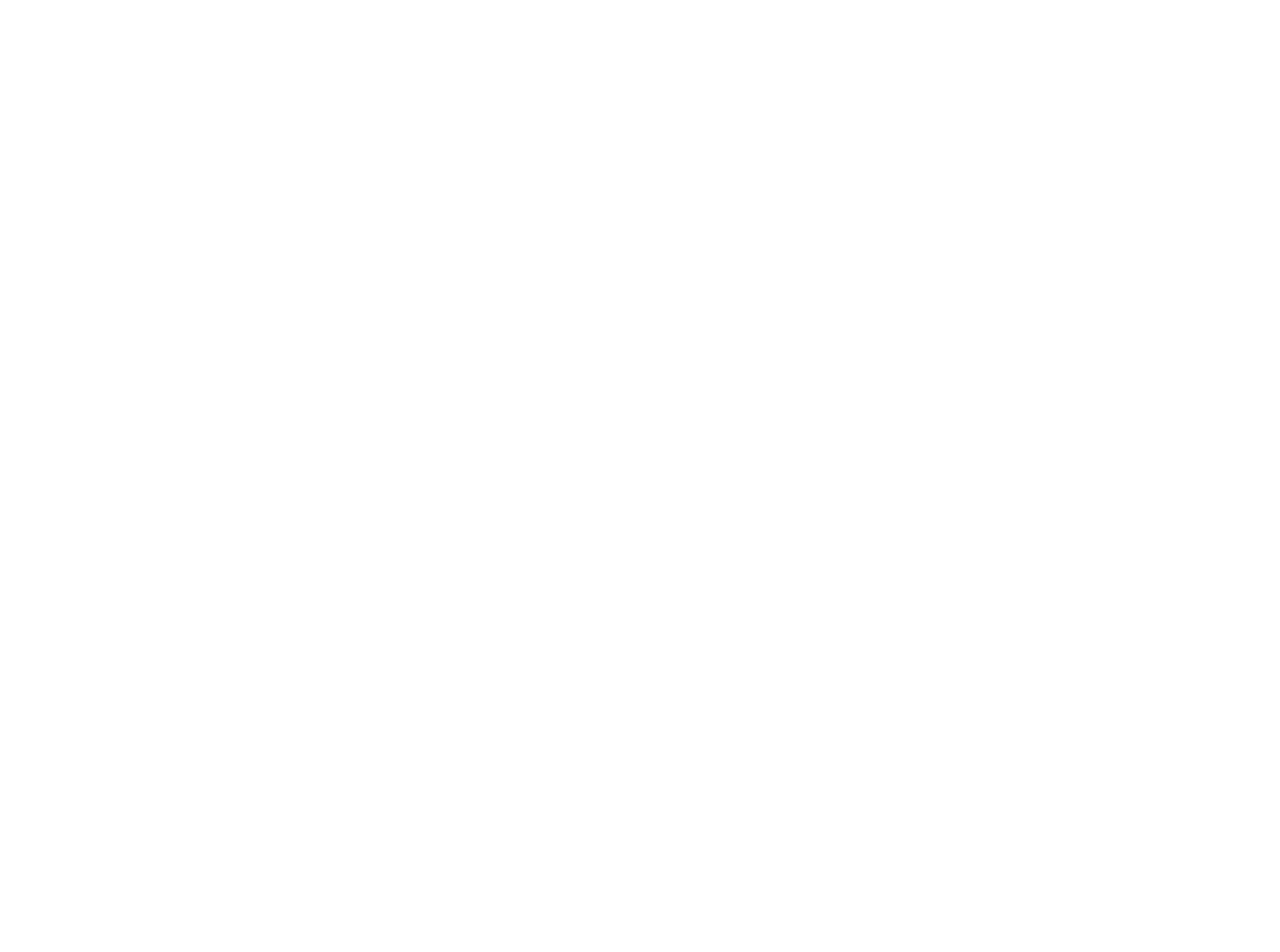
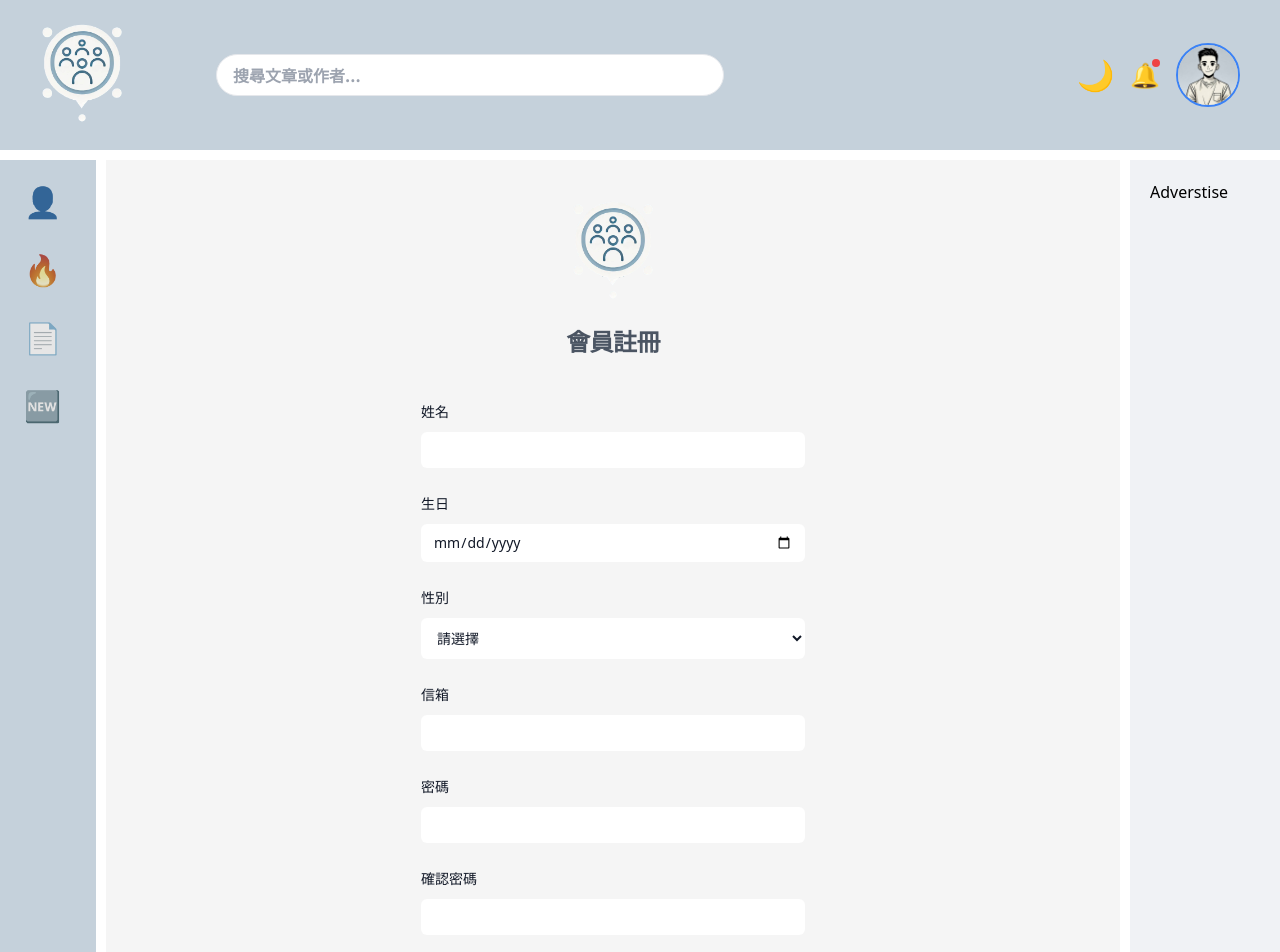
Before and after one commit to honeykokia/community-vue, a Vue app: page /register in a window 1280 px wide. Before the commit this address had no page. Shown: the top 952 px of the page. Before the commit the page ends 800 px from the top, so only its background shows below. Built offline with nearby package versions, Linux system fonts and the light colour scheme; no server answers.

Commit message:
add Resister

```diff
--- a/src/components/home/Navbar.vue
+++ b/src/components/home/Navbar.vue
@@ -47,7 +47,6 @@
   display: grid;
   grid-template-columns: 200px 1fr 1fr;
   grid-template-rows: 150px;
-  background-color: #d4dee4;
   align-items: center;
   height: 100%;
 }
--- a/src/views/Home.vue
+++ b/src/views/Home.vue
@@ -18,8 +18,8 @@
     >
       <nav class="flex flex-col h-full py-4 space-y-4">
         <!-- Menu Items -->
-        <RouterLink to="/login" class="flex items-center px-4 py-2 hover:bg-blue-100 whitespace-nowrap">
-          <span class="text-3xl">👤</span>
+        <RouterLink to="/login" class="flex items-center px-6 py-2 hover:bg-blue-100 whitespace-nowrap">
+          <span class="text-3xl icon">👤</span>
           <span
             class="text-xl ml-2 opacity-0 translate-x-[-10px] group-hover:opacity-100 group-hover:translate-x-0 transition-all duration-100"
           >
@@ -27,24 +27,24 @@
           </span>
         </RouterLink>
 
-        <a href="#" class="flex items-center px-4 py-2 hover:bg-blue-100 whitespace-nowrap">
-          <span class="text-3xl">🔥</span>
+        <a href="#" class="flex items-center px-6 py-2 hover:bg-blue-100 whitespace-nowrap">
+          <span class="text-3xl icon">🔥</span>
           <span
             class="text-xl ml-2 opacity-0 translate-x-[-10px] group-hover:opacity-100 group-hover:translate-x-0 transition-all duration-100"
           >
             熱門
           </span>
         </a>
-        <a href="#" class="flex items-center px-4 py-2 hover:bg-blue-100 whitespace-nowrap">
-          <span class="text-3xl">📄</span>
+        <a href="#" class="flex items-center px-6 py-2 hover:bg-blue-100 whitespace-nowrap">
+          <span class="text-3xl icon" >📄</span>
           <span
             class="text-xl ml-2 opacity-0 translate-x-[-10px] group-hover:opacity-100 group-hover:translate-x-0 transition-all duration-100"
           >
             分類
           </span>
         </a>
-        <a href="#" class="flex items-center px-4 py-2 hover:bg-blue-100 whitespace-nowrap">
-          <span class="text-3xl">🆕</span>
+        <a href="#" class="flex items-center px-6 py-2 hover:bg-blue-100 whitespace-nowrap">
+          <span class="text-3xl icon" >🆕</span>
           <span
             class="text-xl ml-2 opacity-0 translate-x-[-10px] group-hover:opacity-100 group-hover:translate-x-0 transition-all duration-100"
           >
@@ -73,11 +73,12 @@
 }
 .header {
   grid-area: header;
+  background-color: #c5d1db;
   color: black;
 }
 .sidebar{
   grid-area: sidebar;
-  background-color: #d4dee4;
+  background-color: #c5d1db;
   color: #222222;
 }
 .main{
@@ -87,7 +88,10 @@
 }
 .advertise{
   grid-area: advertise;
-  background-color: #eee;
+  background-color: #f0f2f5;
   padding: 20px;
 }
+.icon{
+  filter: grayscale(40%) brightness(90%);
+}
 </style>
--- a/src/views/Login.vue
+++ b/src/views/Login.vue
@@ -1,14 +1,23 @@
 <script setup>
 import loginLogo from "@/assets/jpg/logo.png";
+import router from "@/router";
 import { ref } from "vue";
 
 const logoJpg = ref(loginLogo);
-const email = ref('');
-const password = ref('');
+
+const api = import.meta.env.VITE_API_URL;
+const loginUrl = `${api}/user/login`;
+
+const loginData = ref({
+    email: "",
+    password: "",
+});
+
+const passwordError = ref("");
 
 const login = async ()=>{
 
-    const response = await fetch(URL, {
+    const response = await fetch(loginUrl, {
         method: 'POST',
         headers:{
             'Content-Type': 'application/json'
@@ -21,6 +30,15 @@
 
     const data = await response.json();
     console.log(data);
+    if(!response.ok){
+        passwordError.value = data.errors.email;
+        return;
+    }
+
+    passwordError.value = '';
+    alert('登入成功');
+    router.push('/');
+
 }
 
 </script>
@@ -29,14 +47,14 @@
   <div class="flex min-h-full flex-col justify-center px-6 lg:px-8">
     <div class="sm:mx-auto sm:w-full sm:max-w-sm">
         <img class="mx-auto h-36 w-auto" :src="logoJpg" alt="Your Company">
-        <h2 class="text-center text-2xl/9 font-bold tracking-tight text-gray-900">Sign in to your account</h2>
+        <h2 class="text-center text-2xl/9 font-bold tracking-tight text-gray-600">會員登入</h2>
     </div>
     <div class="mt-10 sm:mx-auto sm:w-full sm:max-w-sm">
         <form @submit.prevent="login" class="space-y-6" action="#" method="POST">
             <div>
                 <label for="email" class="block text-sm/6 font-medium text-gray-900">Email address</label>
                 <div class="mt-2">
-                <input v-model="email" type="email" name="email" id="email" autocomplete="email" class="block w-full rounded-md bg-white px-3 py-1.5 text-base text-gray-900 outline-1 -outline-offset-1 outline-gray-300 placeholder:text-gray-400 focus:outline-2 focus:-outline-offset-2 focus:outline-indigo-600 sm:text-sm/6">
+                <input v-model="loginData.email" type="email" name="email" id="email" autocomplete="email" class="block w-full rounded-md bg-white px-3 py-1.5 text-base text-gray-900 outline-1 -outline-offset-1 outline-gray-300 placeholder:text-gray-400 focus:outline-2 focus:-outline-offset-2 focus:outline-indigo-600 sm:text-sm/6">
                 </div>
             </div>
 
@@ -48,18 +66,22 @@
                 </div>
                 </div>
                 <div class="mt-2">
-                <input v-model="password" type="password" name="password" id="password" autocomplete="current-password" class="block w-full rounded-md bg-white px-3 py-1.5 text-base text-gray-900 outline-1 -outline-offset-1 outline-gray-300 placeholder:text-gray-400 focus:outline-2 focus:-outline-offset-2 focus:outline-indigo-600 sm:text-sm/6">
+                <input v-model="loginData.password" type="password" name="password" id="password" autocomplete="current-password" class="block w-full rounded-md bg-white px-3 py-1.5 text-base text-gray-900 outline-1 -outline-offset-1 outline-gray-300 placeholder:text-gray-400 focus:outline-2 focus:-outline-offset-2 focus:outline-indigo-600 sm:text-sm/6">
                 </div>
             </div>
 
+            <p v-if="passwordError" class="mt-1 h-5 text-base text-red-500">{{ passwordError }}</p>
+
             <div>
-                <button type="submit" class="flex w-full justify-center rounded-md bg-indigo-600 px-3 py-1.5 text-sm/6 font-semibold text-white shadow-xs hover:bg-indigo-500 focus-visible:outline-2 focus-visible:outline-offset-2 focus-visible:outline-indigo-600">Sign in</button>
+                <button type="submit" class="flex w-full justify-center rounded-md bg-indigo-400 px-3 py-1.5 text-sm/6 font-semibold text-white shadow-xs hover:bg-indigo-500 focus-visible:outline-2 focus-visible:outline-offset-2 focus-visible:outline-indigo-600">Sign in</button>
             </div>
         </form>
 
         <p class="mt-10 text-center text-sm/6 text-gray-500">
         Not a member?
-        <a href="#" class="font-semibold text-indigo-600 hover:text-indigo-500">Start a 14 day free trial</a>
+        <RouterLink to="/register" class="font-semibold text-indigo-600 hover:text-indigo-500">
+            Sign Up Now
+        </RouterLink>
         </p>
     </div>
   </div>
--- /dev/null
+++ b/src/views/Register.vue
@@ -0,0 +1,254 @@
+<script setup>
+import loginLogo from "@/assets/jpg/logo.png";
+import router from "@/router";
+import { computed, ref } from "vue";
+
+const logoJpg = ref(loginLogo);
+const api = import.meta.env.VITE_API_URL;
+const registerUrl = `${api}/user/register`;
+
+const serverErrors = ref({});
+
+const touched = ref({
+  name: false,
+  birthday: false,
+  email: false,
+  gender: false,
+  password: false,
+  confirmPassword: false,
+});
+
+const registerData = ref({
+  name: "",
+  birthday: "",
+  email: "",
+  gender: "",
+  password: "",
+  confirmPassword: "",
+});
+
+const errors = computed(() => ({
+  name: (serverErrors.value.name || !registerData.value.name) && touched.value.name,
+  birthday: (serverErrors.value.birthday || !registerData.value.birthday) && touched.value.birthday,
+  email: (serverErrors.value.email || !registerData.value.email) && touched.value.email,
+  gender: (serverErrors.value.gender || !registerData.value.gender) && touched.value.gender,
+  password: (serverErrors.value.password || !registerData.value.password) && touched.value.password,
+  confirmPassword:
+    (serverErrors.value.confirmPassword || !registerData.value.confirmPassword) && touched.value.confirmPassword,
+}));
+
+const handleBlur = (field) => {
+  serverErrors.value[field]="";
+  touched.value[field] = true;
+};
+
+const register = async () => {
+  const response = await fetch(registerUrl, {
+    method: "POST",
+    headers: {
+      "Content-Type": "application/json",
+    },
+    body: JSON.stringify(registerData.value),
+  });
+
+  const data = await response.json();
+
+  if (!response.ok || data.stats === "error") {
+    serverErrors.value = data.errors || {};
+    Object.keys(touched.value).forEach((key) => {
+      touched.value[key] = true;
+    });
+    return;
+  }
+
+  serverErrors.value={};
+  alert("註冊成功");
+  router.push("/login");
+
+};
+</script>
+
+<template>
+  <div class="flex min-h-full flex-col justify-center px-6 lg:px-8">
+    <div class="sm:mx-auto sm:w-full sm:max-w-sm">
+      <img class="mx-auto h-36 w-auto" :src="logoJpg" alt="Your Company" />
+      <h2 class="text-center text-2xl/9 font-bold tracking-tight text-gray-600">
+        會員註冊
+      </h2>
+    </div>
+    <div class="mt-10 sm:mx-auto sm:w-full sm:max-w-sm">
+      <form
+        @submit.prevent="register"
+        class="space-y-6"
+        action="#"
+        method="POST"
+      >
+        <div>
+          <label for="name" class="block text-sm/6 font-medium text-gray-900"
+            >姓名</label
+          >
+          <div class="mt-2">
+            <input
+              v-model="registerData.name"
+              v-on:blur="handleBlur('name')"
+              type="text"
+              name="name"
+              id="name"
+              class="block w-full rounded-md bg-white px-3 py-1.5 text-base text-gray-900 outline-1-outline-offset-1 outline-gray-300 placeholder:text-gray-400 focus:outline-2 focus:-outline-offset-2 focus:outline-indigo-600 sm:text-sm/6"
+              :class="{
+                'border border-red-500 focus:outline-red-600': errors.name,
+              }"
+            />
+            <p
+              v-if="errors.name"
+              class="mt-1 h-5 text-base text-red-500 focus:outline-red-600"
+            >
+              {{serverErrors.name || "請輸入姓名"}}
+            </p>
+          </div>
+        </div>
+
+        <div>
+          <label
+            for="birthday"
+            class="block text-sm/6 font-medium text-gray-900"
+            >生日</label
+          >
+          <div class="mt-2">
+            <input
+              v-model="registerData.birthday"
+              v-on:blur="handleBlur('birthday')"
+              type="date"
+              name="birthday"
+              id="birthday"
+              class="block w-full rounded-md bg-white px-3 py-1.5 text-base text-gray-900 outline-1-outline-offset-1 outline-gray-400 focus:outline-2 focus:outline-offset-2 focus:outline-indigo-600 sm:text-sm/6"
+              :class="{
+                'border border-red-500 focus:outline-red-600': errors.birthday,
+              }"
+            />
+            <p v-if="errors.birthday" class="mt-1 h-5 text-base text-red-500">
+              {{serverErrors.birthday || "請輸入生日"}}
+            </p>
+          </div>
+        </div>
+
+        <div>
+          <label for="gender" class="block text-sm/6 font-medium text-gray-900"
+            >性別</label
+          >
+          <div class="mt-2">
+            <select
+              v-model="registerData.gender"
+              v-on:blur="handleBlur('gender')"
+              class="block w-full rounded-md bg-white px-3 py-2.5 text-base text-gray-900 outline-1 outline-offset-1 outline-gray-300 focus:outline-2 focus:-outline-offset-2 focus:outline-indigo-600 sm:text-sm/6"
+              :class="{
+                'border border-red-500 focus:outline-red-600': errors.gender,
+              }"
+            >
+              <option value="">請選擇</option>
+              <option value="male">男性</option>
+              <option value="female">女性</option>
+              <option value="other">其他</option>
+            </select>
+            <p v-if="errors.gender" class="mt-1 h-5 text-base text-red-500">
+              {{serverErrors.gender || "請選擇性別"}}
+            </p>
+          </div>
+        </div>
+
+        <div>
+          <label for="email" class="block text-sm/6 font-medium text-gray-900"
+            >信箱</label
+          >
+          <div class="mt-2">
+            <input
+              v-model="registerData.email"
+              v-on:blur="handleBlur('email')"
+              type="text"
+              name="email"
+              id="email"
+              class="block w-full rounded-md bg-white px-3 py-1.5 text-base text-gray-900 outline-1-outline-offset-1 outline-gray-400 focus:outline-2 focus:-outline-offset-2 focus:outline-indigo-600 sm:text-sm/6"
+              :class="{
+                'border border-red-500 focus:outline-red-600': errors.email,
+              }"
+            />
+            <p v-if="errors.email" class="mt-1 h-5 text-base text-red-500">
+              {{serverErrors.email || "請輸入信箱"}}
+            </p>
+          </div>
+        </div>
+
+        <div>
+          <label
+            for="password"
+            class="block text-sm/6 font-medium text-gray-900"
+            >密碼</label
+          >
+          <div class="mt-2">
+            <input
+              v-model="registerData.password"
+              v-on:blur="handleBlur('password')"
+              type="password"
+              name="password"
+              id="password"
+              class="block w-full rounded-md bg-white px-3 py-1.5 text-base text-gray-900 outline-1-outline-offset-1 outline-gray-400 focus:outline-2 focus:-outline-offset-2 focus:outline-indigo-600 sm:text-sm/6"
+              :class="{
+                'border border-red-500 focus:outline-red-600': errors.password,
+              }"
+            />
+            <p v-if="errors.password" class="mt-1 h-5 text-base text-red-500">
+              {{serverErrors.password || "請輸入密碼"}}
+            </p>
+          </div>
+        </div>
+
+        <div>
+          <label
+            for="confirmPassword"
+            class="block text-sm/6 font-medium text-gray-900"
+            >確認密碼</label
+          >
+          <div class="mt-2">
+            <input
+              v-model="registerData.confirmPassword"
+              v-on:blur="handleBlur('confirmPassword')"
+              type="password"
+              name="confirmPassword"
+              id="confirmPassword"
+              class="block w-full rounded-md bg-white px-3 py-1.5 text-base text-gray-900 outline-1-outline-offset-1 outline-gray-400 focus:outline-2 focus:-outline-offset-2 focus:outline-indigo-600 sm:text-sm/6"
+              :class="{
+                'border border-red-500 focus:outline-red-600':
+                  errors.confirmPassword,
+              }"
+            />
+            <p
+              v-if="errors.confirmPassword"
+              class="mt-1 h-5 text-base text-red-500"
+            >
+              {{serverErrors.confirmPassword || "請輸入確認密碼"}}
+            </p>
+          </div>
+        </div>
+
+        <div>
+          <button
+            type="submit"
+            class="flex w-full justify-center rounded-md bg-indigo-400 px-3 py-1.5 text-sm/6 font-semibold text-white shadow-xs hover:bg-indigo-500 focus-visible:outline-2 focus-visible:outline-offset-2 focus-visible:outline-indigo-600"
+          >
+            Register
+          </button>
+        </div>
+      </form>
+    </div>
+  </div>
+</template>
+
+<style scoped>
+.error {
+  border: 5px solid red;
+}
+.error-message {
+  color: red;
+  font-size: 12px;
+}
+</style>
```
Also changed, not shown: src/router/index.js (+9 -2 lines).
